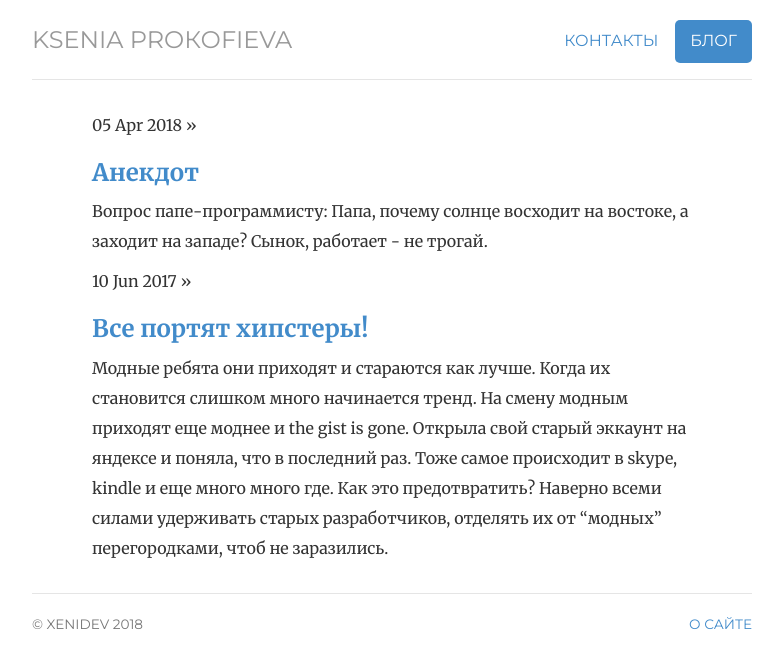
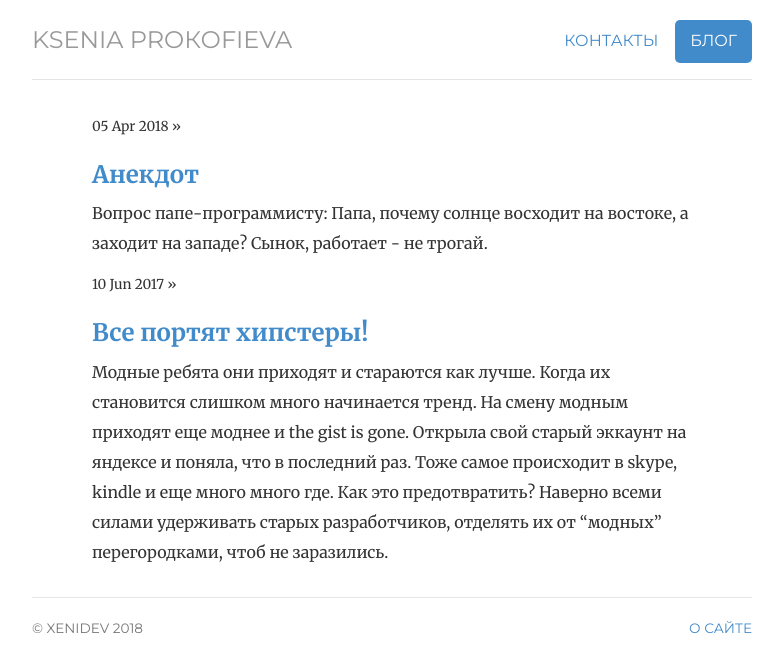
Before and after one commit to ValeraS/xenidev.github.io, a Jekyll site: the page built from notes/index.html, in a window 1280 px wide. Shown: the top 672 px of the page, without its empty margins (248-1031 px from the left). Built offline with Jekyll 4.4.1, drawn with Linux system fonts in a browser that asks for light colours.

Commit message:
Update post-list.html

```diff
--- a/_includes/post-list.html
+++ b/_includes/post-list.html
@@ -1,7 +1,9 @@
 <div class="notelist">
     {% for post in site.posts %}
     <ul class="listnotes list-unstyled">
-      <li><span>{{ post.date | date_to_string }} &raquo;</span> <h3><a class="href="{{ post.url }}">{{ post.title }}</a></h3>{{ post.content }}</li>
+        <li><span><small>{{ post.date | date_to_string }} &raquo;</small></span>
+          <h3><a class="href="{{ post.url }}">{{ post.title }}</a></h3>
+              {{ post.content }}</li>
 
 
     </ul>
```
